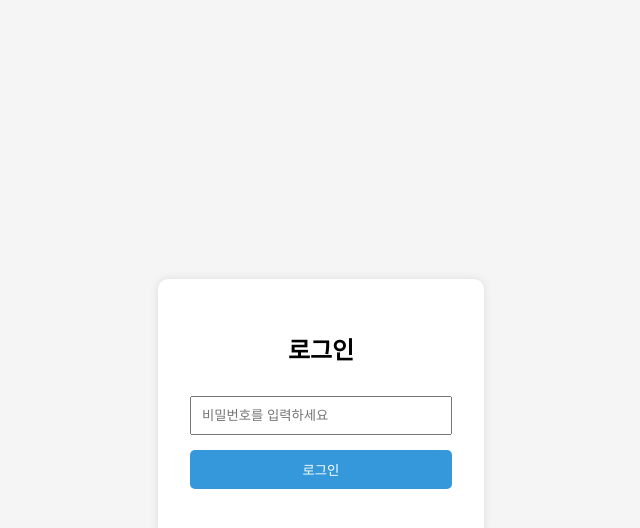
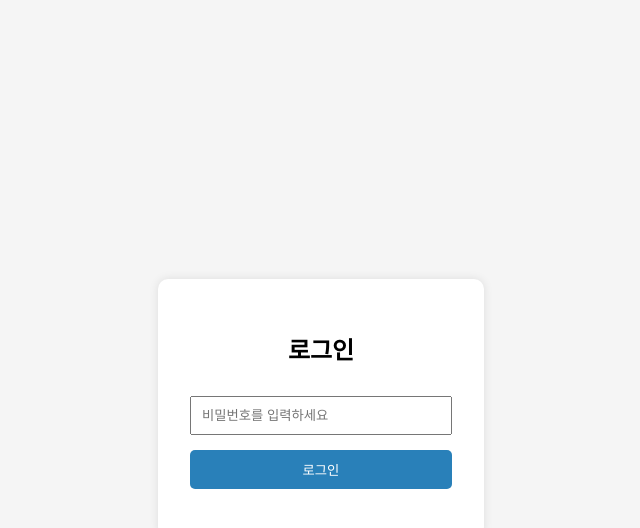
Before and after one commit to clomoeek/web-design, a plain HTML site: page login_system/index.html in a window 1280 px wide. In both pictures the pointer is over the button "로그인". Shown: the whole page, without its empty margins (319-959 px from the left). Drawn offline with Linux system fonts and the light colour scheme.

Commit message:
20250819_2

```diff
--- a/login_system/style.css
+++ b/login_system/style.css
@@ -1,35 +1,35 @@
-/* body 태그에 적용될 스타일입니다. 페이지 전체의 기본 스타일을 설정합니다. */
+/* BODY 태그에 적용될 스타일입니다. 전체 페이지의 기본 스타일을 설정합니다. */
 body {
 
-  /* 기본 글꼴을 Arial로 설정하고, Arial이 없으면 sans-serif 계열의 다른 글꼴을 사용합니다. */
+  /* 기본 글꼴을 ARIAL로 설정하고, ARIAL이 없을 경우 SANS-SERIF 계열의 다른 글꼴을 사용합니다. */
   font-family: Arial, sans-serif;
 
-  /* 페이지의 배경색을 밝은 회색(#f5f5f5)으로 설정합니다. */
+  /* 페이지의 배경색을 밝은 회색(#F5F5F5)으로 설정합니다. */
   background-color: #f5f5f5;
 
-  /* 자식 요소(login-container)를 flexbox로 정렬합니다. */
+  /* 자식 요소(LOGIN-CONTAINER)를 FLEXBOX를 사용하여 정렬합니다. */
   display: flex;
 
-  /* 자식 요소를 가로 방향(수평)으로 중앙에 정렬합니다. */
+  /* 자식 요소를 가로 방향으로 중앙에 정렬합니다. */
   justify-content: center;
 
-  /* 자식 요소를 세로 방향(수직)으로 중앙에 정렬합니다. */
+  /* 자식 요소를 세로 방향으로 중앙에 정렬합니다. */
   align-items: center;
 
-  /* body의 높이를 화면 전체 높이(100vh)로 설정하여, 로그인 폼이 화면 정중앙에 오도록 합니다. */
+  /* BODY의 높이를 화면 전체 높이(100VH)로 설정하여 로그인 폼이 화면 중앙에 오도록 합니다. */
   height: 100vh;
 }
 
-/* class가 "login-container"인 div에 적용될 스타일입니다. */
+/* "LOGIN-CONTAINER" CLASS를 가진 DIV에 적용될 스타일입니다. */
 .login-container {
 
   /* 배경색을 흰색으로 설정합니다. */
   background-color: white;
 
-  /* 안쪽 여백을 2em(글자 크기의 2배)으로 설정합니다. */
+  /* 안쪽 여백을 2EM(글자 크기의 2배)으로 설정합니다. */
   padding: 2em;
 
-  /* 모서리를 10px만큼 둥글게 만듭니다. */
+  /* 모서리를 10PX만큼 둥글게 만듭니다. */
   border-radius: 10px;
 
   /* 그림자 효과를 추가하여 입체감을 줍니다. */
@@ -39,56 +39,63 @@ body {
   text-align: center;
 }
 
-/* 모든 input 태그에 적용될 스타일입니다. */
+/* 모든 INPUT 태그에 적용될 스타일입니다. */
 input {
 
-  /* 안쪽 여백을 10px로 설정합니다. */
+  /* 안쪽 여백을 10PX로 설정합니다. */
   padding: 10px;
 
-  /* 위쪽 바깥 여백을 10px로 설정합니다. */
+  /* 위쪽 바깥 여백을 10PX로 설정합니다. */
   margin-top: 10px;
 
-  /* 너비를 부모 요소(login-container)의 100%로 채웁니다. */
+  /* 너비를 부모 요소(LOGIN-CONTAINER)의 100%로 채웁니다. */
   width: 100%;
 
-  /* padding과 border를 너비(width)에 포함시켜 계산합니다. */
+  /* 너비 계산에 안쪽 여백과 테두리를 포함시킵니다. */
   box-sizing: border-box;
 }
 
-/* 모든 button 태그에 적용될 스타일입니다. */
+/* 모든 BUTTON 태그에 적용될 스타일입니다. */
 button {
 
-  /* 위쪽 바깥 여백을 15px로 설정합니다. */
+  /* 위쪽 바깥 여백을 15PX로 설정합니다. */
   margin-top: 15px;
 
-  /* 안쪽 여백을 10px로 설정합니다. */
+  /* 안쪽 여백을 10PX로 설정합니다. */
   padding: 10px;
 
   /* 너비를 100%로 설정합니다. */
   width: 100%;
 
-  /* 배경색을 파란색 계열(#3498db)로 설정합니다. */
+  /* 배경색을 파란색 계열(#3498DB)로 설정합니다. */
   background-color: #3498db;
 
   /* 글자색을 흰색으로 설정합니다. */
   color: white;
 
-  /* 테두리를 없앱니다. */
+  /* 테두리를 제거합니다. */
   border: none;
 
-  /* 모서리를 5px만큼 둥글게 만듭니다. */
+  /* 모서리를 5PX만큼 둥글게 만듭니다. */
   border-radius: 5px;
 
-  /* 마우스 커서를 올렸을 때 손가락 모양으로 변경합니다. */
+  /* 마우스를 올렸을 때 커서를 POINTER 모양으로 변경합니다. */
   cursor: pointer;
 }
 
-/* id가 "error-message"인 요소에 적용될 스타일입니다. */
+/* ID가 "ERROR-MESSAGE"인 요소에 적용될 스타일입니다. */
 #error-message {
 
   /* 글자색을 빨간색으로 설정합니다. */
   color: red;
 
-  /* 위쪽 바깥 여백을 10px로 설정합니다. */
+  /* 위쪽 바깥 여백을 10PX로 설정합니다. */
   margin-top: 10px;
 }
+
+/* BUTTON에 마우스를 올렸을 때 적용될 스타일입니다. */
+button:hover {
+
+  /* 버튼의 배경색을 더 어둡게 변경합니다. */
+  background-color: #2980b9;
+}
```
Also changed, not shown: login_system/index.html (+11 -11 lines), login_system/login.js (+8 -8 lines), login_system/mainpage.html (+11 -11 lines).
